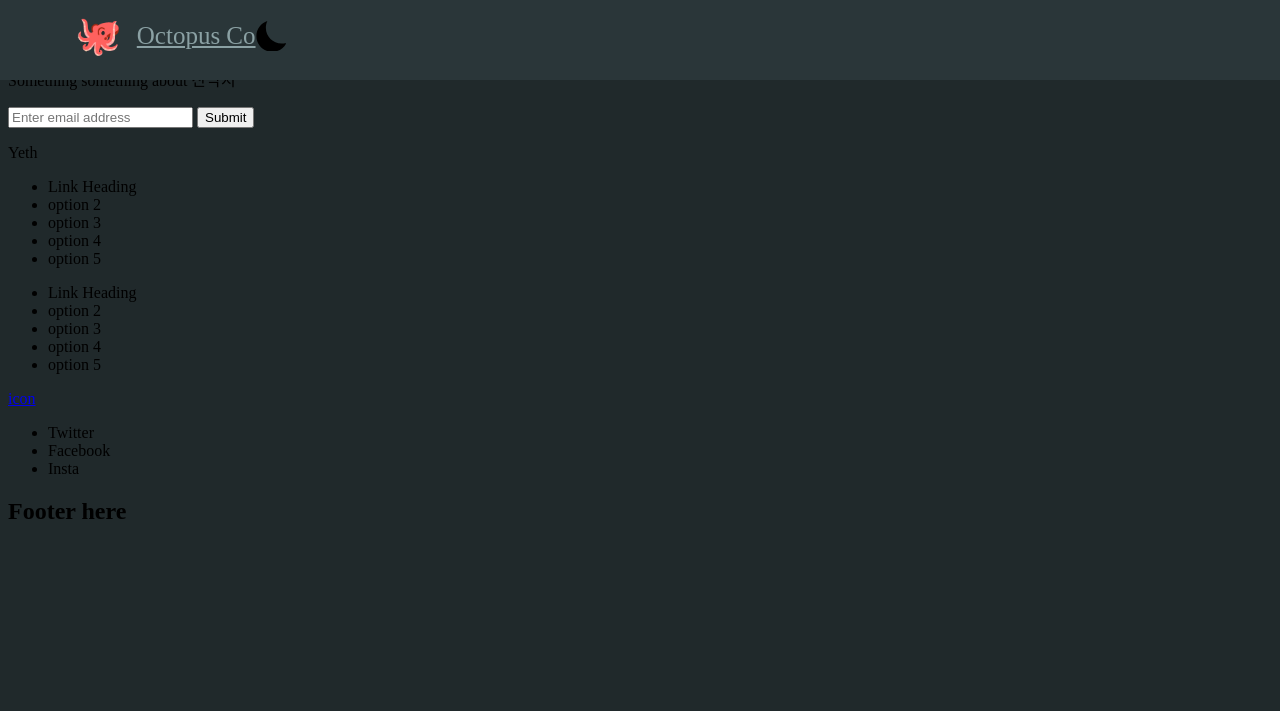
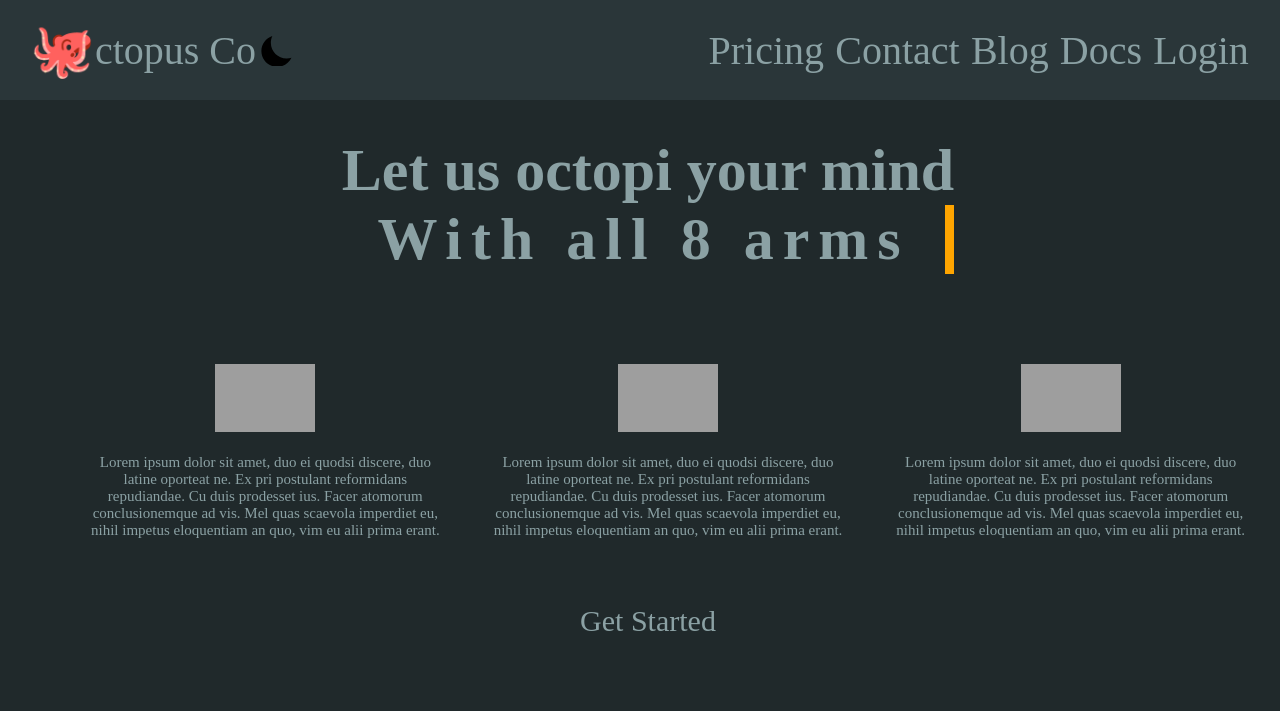
Before and after one commit to Antony-guzman/cs52_total, a plain HTML site: page landingpage/index.html in a window 1280 px wide. Drawn offline with Linux system fonts and the light colour scheme; grey boxes are pictures that could not be loaded.

Commit message:
added header, gifs, and typewriting effect

```diff
--- a/landingpage/index.css
+++ b/landingpage/index.css
@@ -2,15 +2,23 @@ body{
     background-color: #20292b;
     margin: 10;
     padding: 0;
-    min-height: 100%;
+    min-height: 100vh;
     height: 100%;
     width: 100%;
+    font-size: 30px;
+
+}
+* {
+ box-sizing: border-box;
 }
 nav{
-    font-size: 25px;
+    font-size: 40px;
     line-height: 22px;
+    margin-top: 20px;
 }
-
+p {
+    font-size: 15px;
+}
 /*
 *  Specific li for nav,
 *  the display flex makes it horizontal
@@ -19,19 +27,42 @@ nav li {
     list-style-type: none;
     display:flex;
     align-items: center;
-    text-decoration: none;
+    margin: 0;
 
 }
 
+.darkMode{
+    margin: 5px;
+    font-size: 2px;
+}
+
 nav ul{
+    padding: 0;
     list-style-type: none;
     display:flex;
+    align-items: center;
     margin: 0;
 }
-.emoji{
-    font-size: 150%;
-    margin: 15px;
+nav .emoji{
+    font-size: 130%;
+    margin: 10px;
+    margin-right: 0;
 
+}
+
+nav .signup {
+    margin:2rem;
+    text-decoration: none;
+}
+
+nav .menu-item a{
+    margin-right: .7rem;
+    color:#8ba1a4;
+    text-decoration: none;
+}
+
+nav .m-l-a {
+    margin-left: auto!important;
 }
 
 
@@ -40,6 +71,7 @@ nav .brand {
     color:#8ba1a4;
     align-items: center;
     font-weight: 500;
+    text-decoration: none;
 
 }
 #navbar{
@@ -52,5 +84,61 @@ nav .brand {
     right: 0;
     left: 0;
     z-index: 1;
-    min-height: 60px;
+    min-height: 100px;
 }
+
+header{
+    display: flex;
+    flex-direction: column;
+    justify-content: center;
+    align-items:center;
+    width: 100%;
+    padding:0 1rem 4rem;
+    text-align: center;
+
+}
+main{
+    margin: 0 auto;
+    padding-top: 5.5rem;
+    min-height: 700px;
+    position: relative;
+    color:#8ba1a4;
+}
+
+.mainContainer{
+    display:flex;
+    flex-direction: column;
+    flex-grow: 1;
+}
+main ul{
+    list-style-type: none;
+    display:flex;
+    align-items: center;
+
+}
+main ul li{
+    padding: 20px;
+}
+
+.typewriter {
+    overflow: hidden; /* Ensures the content is not revealed until the animation */
+    border-right: .15em solid orange; /* The typwriter cursor */
+    white-space: nowrap; /* Keeps the content on a single line */
+    margin: 0 auto; /* Gives that scrolling effect as the typing happens */
+    letter-spacing: .15em; /* Adjust as needed */
+    animation:
+      typing 3.5s steps(40, end),
+      blink-caret .75s step-end infinite;
+  }
+
+  /* The typing effect */
+  @keyframes typing {
+    from { width: 0 }
+    to { width: 100% }
+  }
+
+  /* The typewriter cursor effect */
+  @keyframes blink-caret {
+    from, to { border-color: transparent }
+    50% { border-color: orange; }
+  }
--- a/landingpage/index.html
+++ b/landingpage/index.html
@@ -13,54 +13,69 @@
             <ul>
                 <li>
                     <p class="emoji">🐙 </p>
-                    <a href="/" class="brand"> Octopus Co</a>
+                    <a href="/" class="brand"> ctopus Co</a>
                 </li>
 
                 <!-- Code from  https://simpleanalytics.com/ on crearting
                 moon sign for dark mode-->
-                <li>
+                <li class="darkMode">
                     <svg enable-background="new 0 0 30.84 30.84" height="30.84" viewBox="0 0 30.84 30.84" width="30.84" xmlns="http://www.w3.org/2000/svg">
                         <path d="m30.457 21.764c-2.525 5.359-7.962 9.076-14.279 9.076-8.724 0-15.795-7.07-15.795-15.795 0-7.047 4.619-13.012 10.992-15.045-.962 2.039-1.516 4.311-1.516 6.717 0 8.725 7.071 15.795 15.795 15.795 1.676 0 3.289-.266 4.803-.748z"></path>
-                        </svg>
+                    </svg>
+                </li>
+                <li class="menu-item m-l-a">
+                    <a href="#">Pricing</a>
+                </li>
+                <li class="menu-item">
+                    <a href="#">Contact</a>
+                </li>
+                <li class = "menu-item">
+                    <a href="#">Blog</a>
+                </li>
+                <li class = "menu-item">
+                    <a href="#">Docs</a>
+                </li>
+                <li = class = "menu-item">
+                    <a href="#">Login</a>
                 </li>
             </ul>
         </nav>
 
     </header>
+    <div class="mainContainer">
+        <main>
+            <header>
+                <h1>
+
+                    Let us octopi your mind
+                    <br>
+                    <div class="typewriter", > With all 8 arms</div>
+                </h1>
+                <ul>
+                    <li>
+                        <img src="https://i.pinimg.com/originals/44/f3/4f/44f34f5b06c1fb32a4c3925991854640.gif" width="100" height="68" >
+                        <p> Lorem ipsum dolor sit amet, duo ei quodsi discere, duo latine oporteat ne. Ex pri postulant reformidans repudiandae. Cu duis prodesset ius. Facer atomorum conclusionemque ad vis. Mel quas scaevola imperdiet eu, nihil impetus eloquentiam an quo, vim eu alii prima erant.</p>
+                    </li>
+
+                    <li>
+                        <img src="https://i.pinimg.com/originals/2b/c9/bd/2bc9bd033110bf04d3d2f949708e784f.gif" width="100" height="68" >
+                        <p>Lorem ipsum dolor sit amet, duo ei quodsi discere, duo latine oporteat ne. Ex pri postulant reformidans repudiandae. Cu duis prodesset ius. Facer atomorum conclusionemque ad vis. Mel quas scaevola imperdiet eu, nihil impetus eloquentiam an quo, vim eu alii prima erant.</p>
+                    </li>
+                    <li>
+
+                        <img src="https://thumbs.gfycat.com/InstructiveJadedAzurevase-size_restricted.gif" width="100" height="68" >
+                        <p>Lorem ipsum dolor sit amet, duo ei quodsi discere, duo latine oporteat ne. Ex pri postulant reformidans repudiandae. Cu duis prodesset ius. Facer atomorum conclusionemque ad vis. Mel quas scaevola imperdiet eu, nihil impetus eloquentiam an quo, vim eu alii prima erant.</p>
+
+                    </li>
+                </ul>
+                <a class="button" hred="#">Get Started</a>
+            </header>
+
+        </main>
+
+    </div>
 
 
 
-    <h2>BIG TEXT HERE</h2>
-    <p> Something something about 산낙지</p>
-    <input type="email" id="email" name="email" placeholder="Enter email address">
-    <input type="submit">
-    <p> Yeth</p>
-    <ul>
-        <li>Link Heading</li>
-        <li>option 2</li>
-        <li>option 3</li>
-        <li>option 4</li>
-        <li>option 5</li>
 
-    </ul>
-    <ul>
-        <li>Link Heading</li>
-        <li>option 2</li>
-        <li>option 3</li>
-        <li>option 4</li>
-        <li>option 5</li>
-    </ul>
-
-
-    <a href="#">
-        icon
-    </a>
-    <ul>
-        <li>Twitter</li>
-        <li>Facebook</li>
-        <li>Insta</li>
-    </ul>
-    <footer>
-        <h2>Footer here</h2>
-    </footer>
 </body>
```
